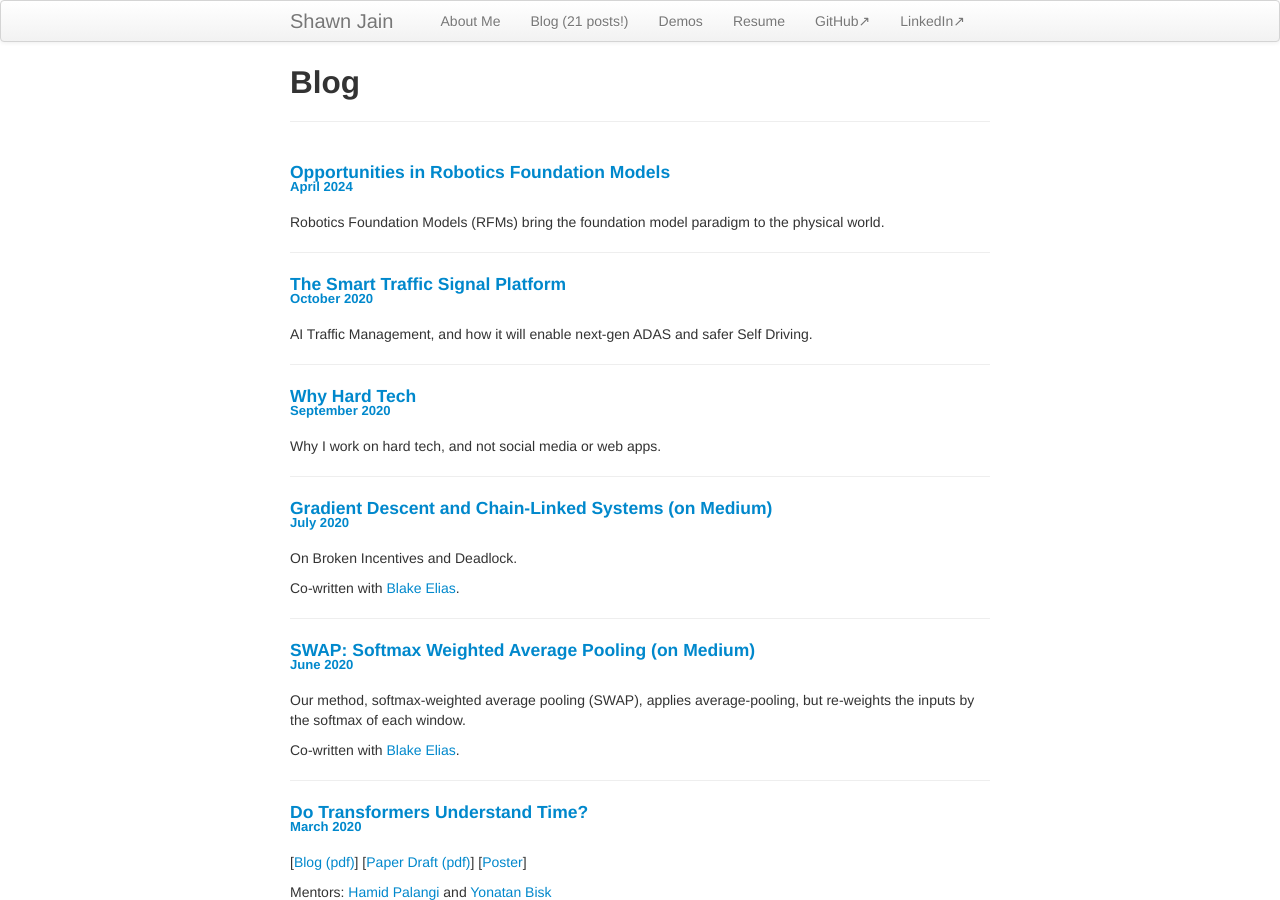
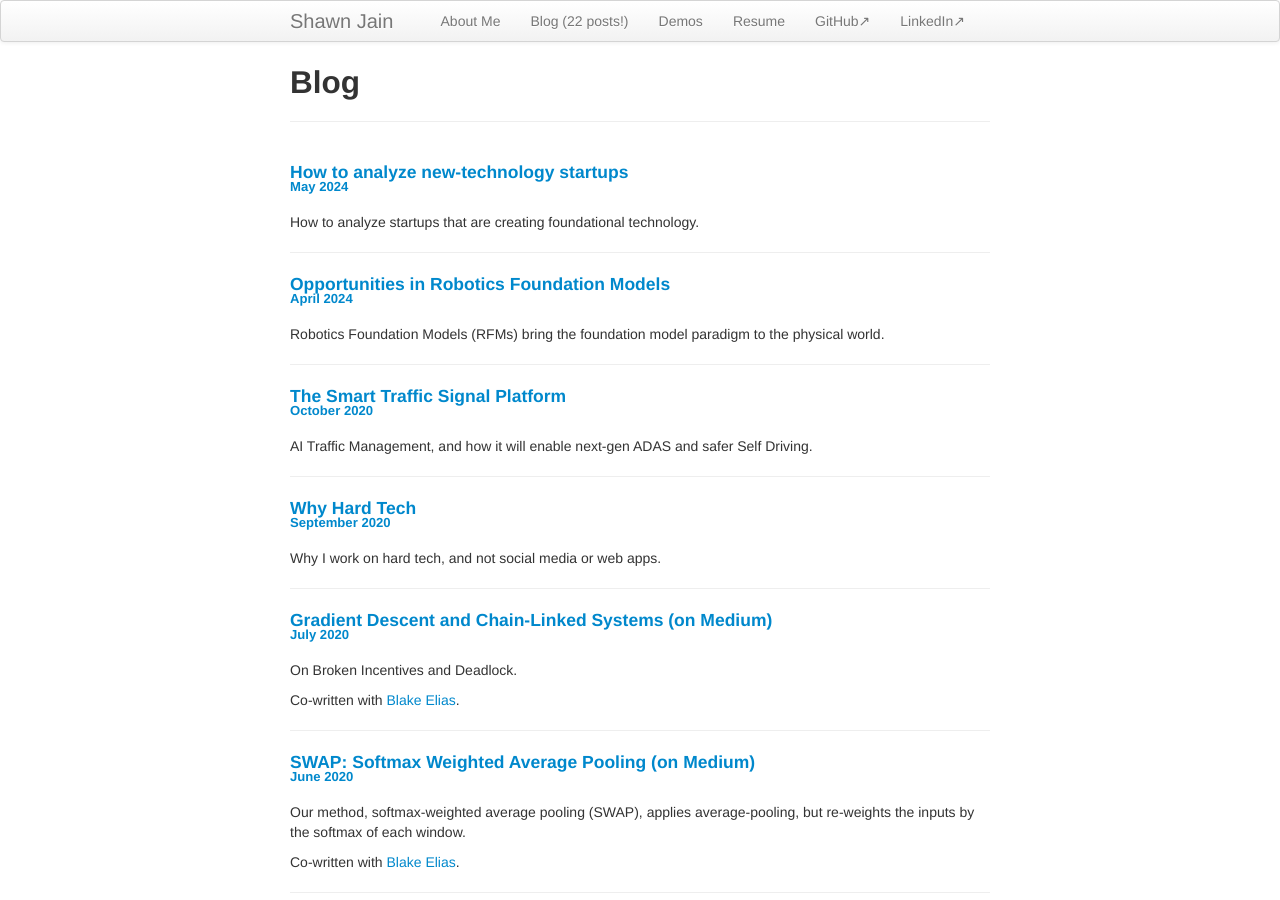
Before and after one commit to darkmatter08/darkmatter08.github.io, a Jekyll site: the page built from pages/blog.md, in a window 1280 px wide and 900 px high. Built offline with Jekyll 4.4.1, drawn with Linux system fonts in a browser that asks for light colours.

Commit message:
investment philosophy

```diff
--- a/_includes/themes/twitter/default.html
+++ b/_includes/themes/twitter/default.html
@@ -38,7 +38,7 @@
           <a class="brand" href="{{ HOME_PATH }}">{{ site.title }}</a>
           <ul class="nav">
             <li><a href="{{ BASE_PATH }}/pages/about.html">About Me</a></li>
-            <li><a href="{{ BASE_PATH }}/pages/blog.html">Blog (21 posts!)</a></li>
+            <li><a href="{{ BASE_PATH }}/pages/blog.html">Blog (22 posts!)</a></li>
             <li><a href="{{ BASE_PATH }}/pages/demos.html">Demos</a></li>
             <li><a href="{{ BASE_PATH }}/assets/resume.pdf">Resume</a></li>
             <li><a href="https://github.com/darkmatter08">GitHub↗</a></li>
--- a/pages/blog.md
+++ b/pages/blog.md
@@ -3,6 +3,10 @@ layout: page
 title: Blog
 description: Shawn Jain's Blog
 ---
+#### [How to analyze new-technology startups<br><sup>May 2024</sup>](blog-investment-philosophy.html)
+How to analyze startups that are creating foundational technology.
+
+* * *
 #### [Opportunities in Robotics Foundation Models<br><sup>April 2024</sup>](blog-rfms.html)
 Robotics Foundation Models (RFMs) bring the foundation model paradigm to the physical world.
 
```
Also changed, not shown: pages/blog-investment-philosophy.md (added, +17 -0 lines), assets/media/investment_philosophy/illustration.jpeg (added).
